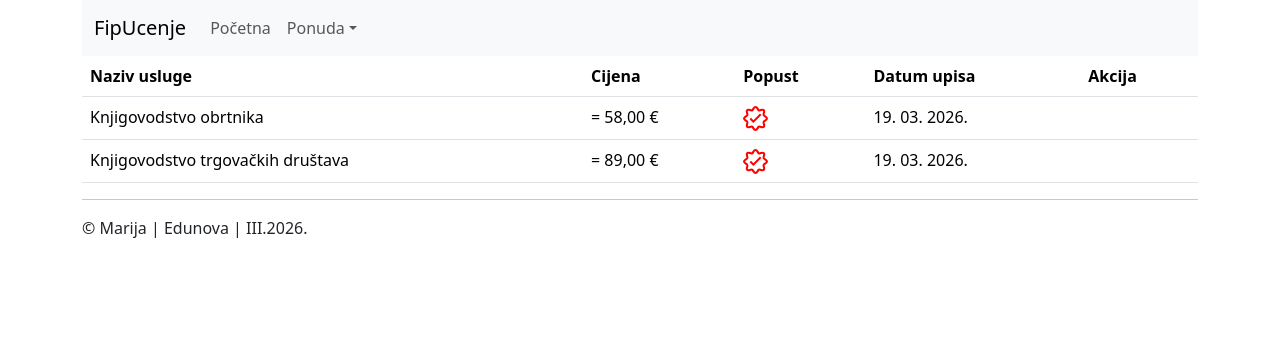
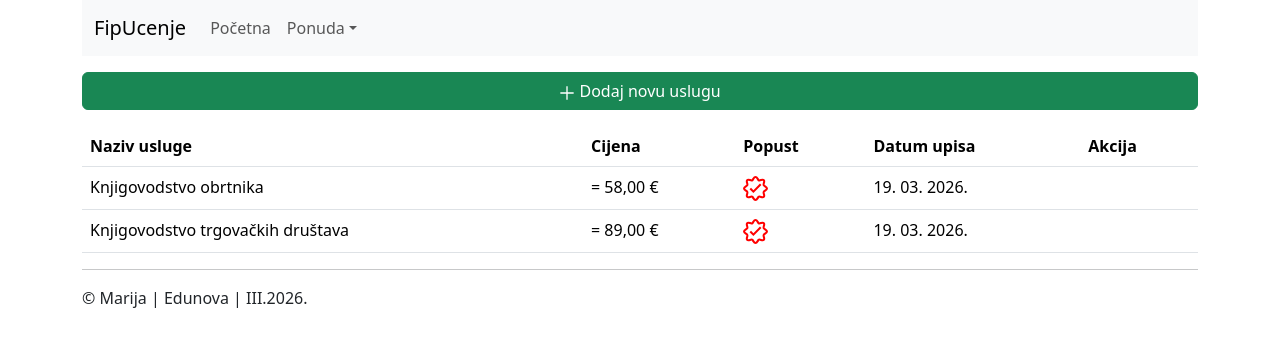
Before and after one commit to marijadergez/FipUcenje, a React (Vite) app: page /usluge in a window 1280 px wide. Shown: the top 346 px of the page. Built offline with nearby package versions, Linux system fonts and the light colour scheme.

Commit message:
rad na učenju

```diff
--- a/src/App.jsx
+++ b/src/App.jsx
@@ -6,7 +6,7 @@ import { Route, Routes } from 'react-router-dom'
 import { RouteNames } from './constants'
 import UslugePregled from './pages/usluge/UslugePregled'
 import Home from './pages/Home'
-
+import UslugeNovi from './pages/usluge/UslugeNovi'
 
 
 function App() {
@@ -18,7 +18,7 @@ function App() {
           <Route path={RouteNames.HOME} element={<Home/>}  />
           <Route path={RouteNames.KONTAKT} element={<h1>Kontakt</h1>}  />
           <Route path={RouteNames.USLUGE} element={<UslugePregled />}  />
-
+           <Route path={RouteNames.USLUGE_NOVI} element={<UslugeNovi />}  />
 
       </Routes>
       <hr />
--- a/src/pages/usluge/UslugePregled.jsx
+++ b/src/pages/usluge/UslugePregled.jsx
@@ -3,8 +3,10 @@ import UslugeService from "../../services/usluge/UslugeService"
 import { Table } from "react-bootstrap"
 import { NumericFormat } from "react-number-format"
 
-import { GrValidate } from "react-icons/gr"
+import { GrAdd, GrValidate } from "react-icons/gr"
 import FormatDatuma from "../../components/FormatDatuma"
+import { Link } from "react-router-dom"
+import { RouteNames } from "../../constants"
 
 
 
@@ -27,6 +29,12 @@ export default function UslugePregled() {
 
     return (
         <>
+
+            <Link to={RouteNames.USLUGE_NOVI}
+            className="btn btn-success w-100 my-3">
+                <GrAdd/> Dodaj novu uslugu
+            </Link>
+
             <Table>
 
                 <thead>
@@ -41,7 +49,7 @@ export default function UslugePregled() {
                 </thead>
                 <tbody>
                     {usluge && usluge.map((usluge) => (
-                        <tr>
+                        <tr key={usluge.sifra}>
                             <td>{usluge.naziv}</td>
 
                             <td>
--- a/src/services/usluge/UslugeService.js
+++ b/src/services/usluge/UslugeService.js
@@ -7,6 +7,18 @@ async function get() {
 
 }
 
+
+async function dodaj(usluga) {
+    if(usluge.length===0){
+        usluge.sifra=1
+    }else{
+        usluge.sifra =usluge[usluge.length -1].sifra + 1
+    }
+    usluge.push(usluga)
+
+}
+
 export default{
-    get
+    get,
+    dodaj
 }
```
